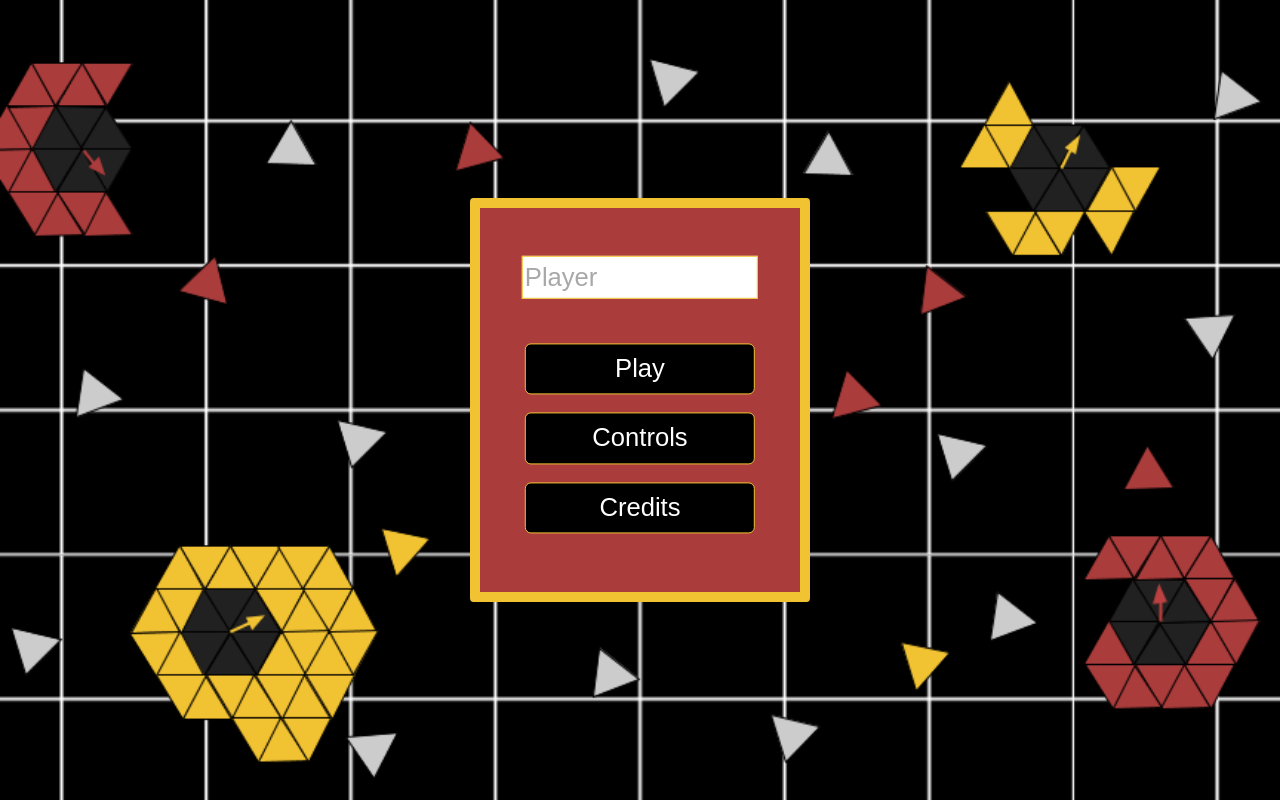
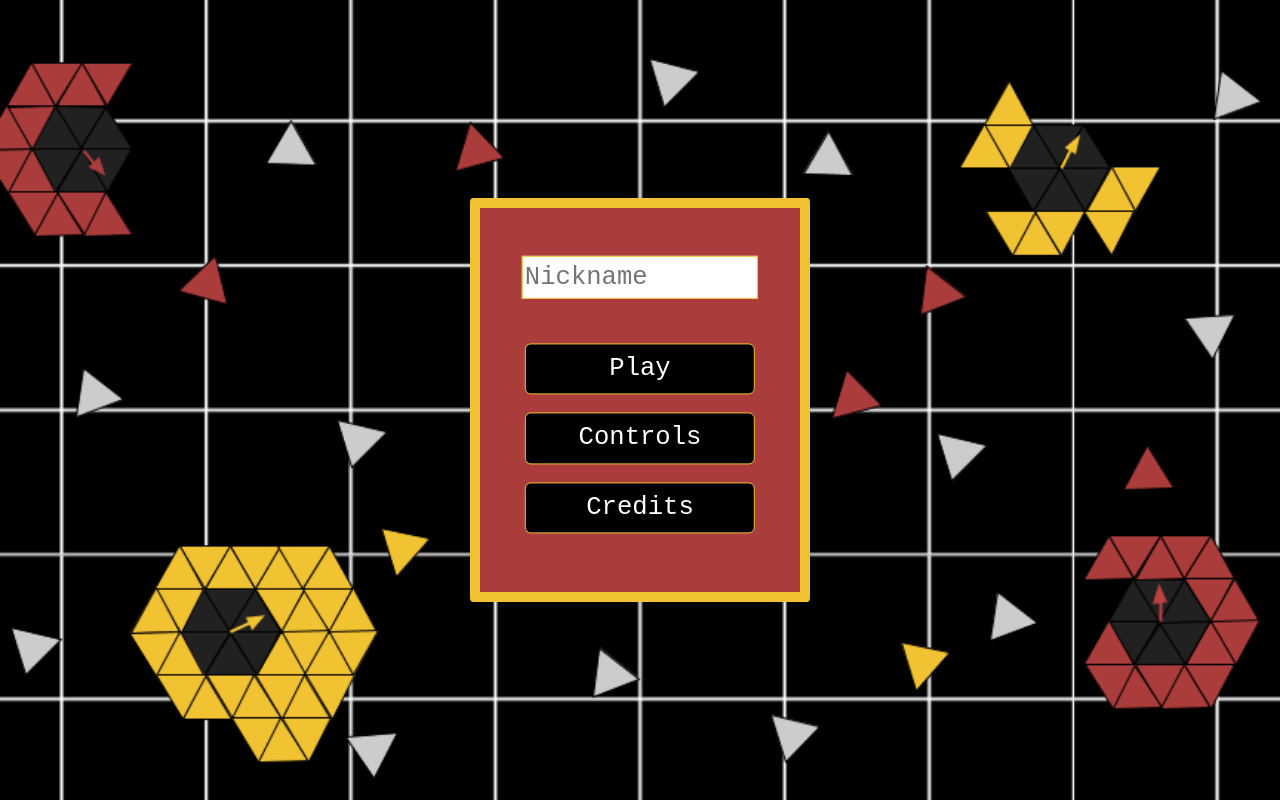
Before and after one commit to sarthak171/game1, a website: page index.html in a window 1280 px wide. Drawn offline with nearby package versions, Linux system fonts and the light colour scheme.

Commit message:
fonts/text box filler

```diff
--- a/index.html
+++ b/index.html
@@ -6,9 +6,9 @@
     <link rel="stylesheet" type='text/css' href="/static/styles.css">
   </head>
   <body>
-    <div id="main">
+    <div class="c1" id="main">
       <form id="form">
-        <input type="text" id="nickname" name="Nickname" value="Player">
+        <input type="text" placeholder="Nickname" id="nickname" name="Nickname">
         <input type="button" id="ctrls" onclick="showControls()" value="Controls">
         <input type="button" id="startb" onclick="change_css(); start()" value="Play">
         <input type="button" id="credits" onclick="" value="Credits">
--- a/static/styles.css
+++ b/static/styles.css
@@ -17,12 +17,14 @@ canvas{
 	z-index: 1;
 }
 
-#main{
+.c1 {
   border-radius: 1%;
   border: 10px solid;
   border-color: #f1c232;
   background: #ab3c3cff;
+}
 
+#main {
   position: absolute;
   height:30vw;
   width:25vw;
@@ -37,8 +39,9 @@ canvas{
 input[type=text]{
 	border: 1px solid #f1c232;
 	background-color: white;
-	color: rgb(168,168,168);
+	color: rgb(125,125,125);
   font-size:2vw;
+  font-family: Courier New, Courier New, sans-serif;
 
   position: absolute;
   height: 3vw;
@@ -56,6 +59,7 @@ input[type=button]{
 	text-align: center;
 	cursor: pointer;
   font-size:2vw;
+  font-family: Courier New, Courier New, sans-serif;
 }
 
 #startb {
```
Lines whose indentation alone changed are shown as unchanged.
